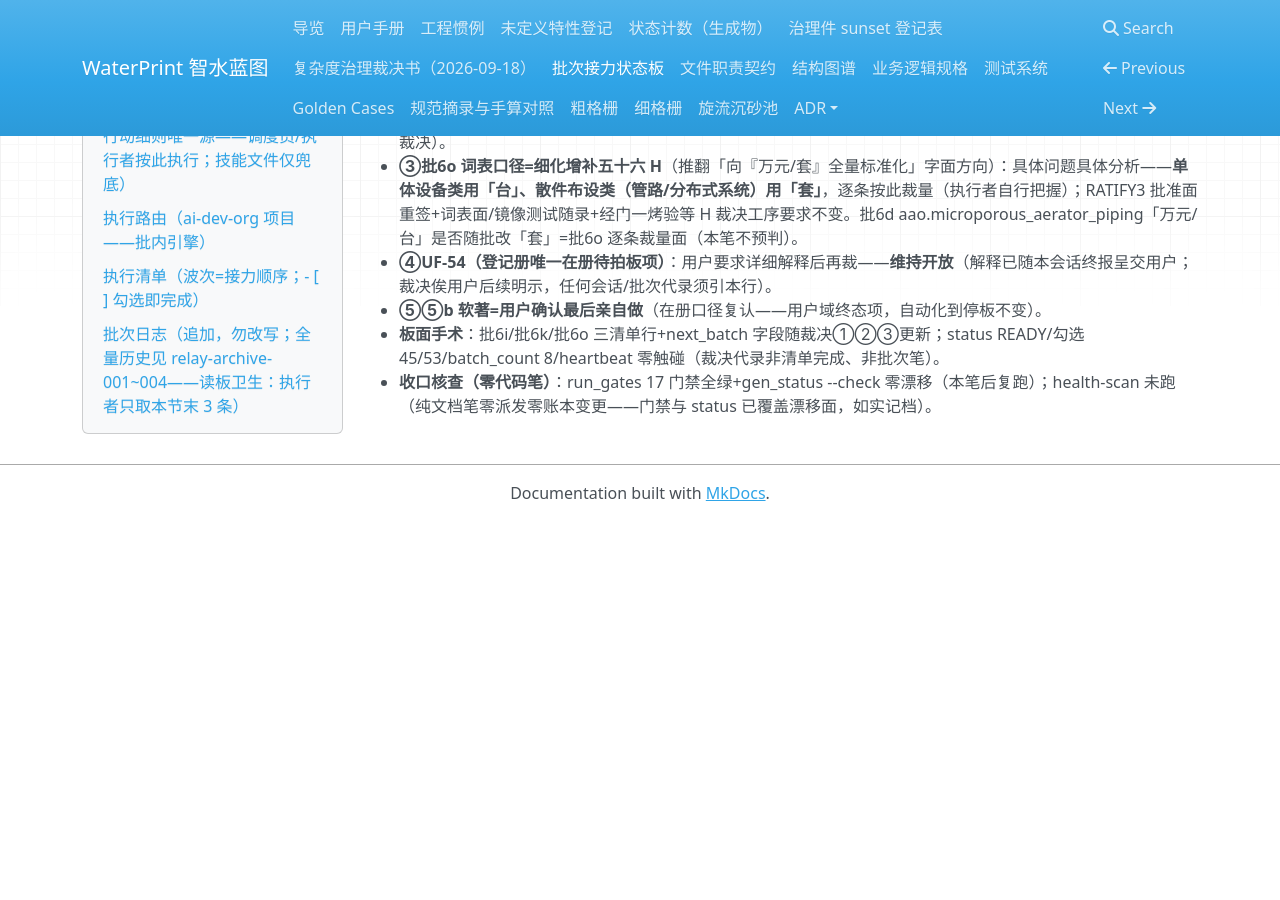
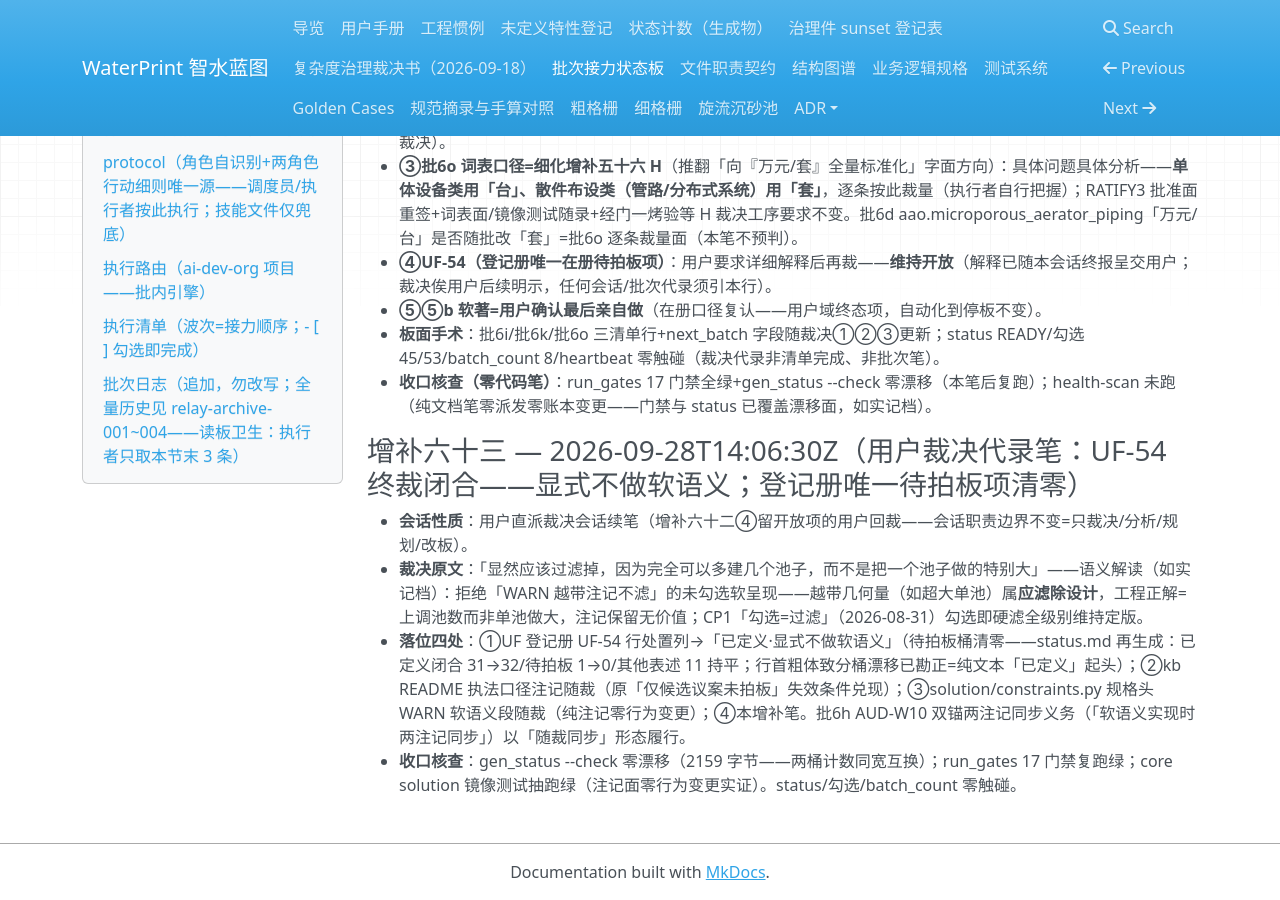
Before and after one commit to yyx20040712/waterprint, an MkDocs documentation site: the page built from docs/handoff/relay.md, in a window 1280 px wide and 900 px high, scrolled down 21725 px. Built offline with MkDocs 1.6.1, drawn with Linux system fonts in a browser that asks for light colours; nearby versions of some CDN libraries; before the commit the page ends 22246 px from its top, so only the background shows below that.

Commit message:
UF-54 终裁闭合笔（增补六十三）：显式不做软语义——越带几何量属应滤除设计（工程正解=上调池数而非单池做大），CP1 勾选即硬滤维持定版
用户裁决代录（2026-09-28 会话：「显然应该过滤掉，因为完全可以多建几个池子，
而不是把一个池子做的特别大」）。落位四处：①UF 登记册 UF-54 行处置列→
已定义·显式不做软语义（status.md 再生成：已定义闭合 31→32/待拍板 1→0——
登记册唯一待拍板项清零；行首纯文本「已定义」起头保分桶正确）；②constraint_kb
README 执法口径注记随裁（批6h「仅候选议案未拍板」失效条件兑现）；③solution/
constraints.py 规格头 WARN 软语义段随裁（纯注记零行为变更——solution 镜像
145P 复跑绿）；④relay.md 增补六十三。run_gates 17/17+gen_status 零漂移
（2159 字节）。纯注记/登记/生成物批——零计算行为变更。

```diff
--- a/docs/handoff/relay.md
+++ b/docs/handoff/relay.md
@@ -348,3 +348,10 @@
   - **⑤⑤b 软著=用户确认最后亲自做**（在册口径复认——用户域终态项，自动化到停板不变）。
 - **板面手术**：批6i/批6k/批6o 三清单行+next_batch 字段随裁决①②③更新；status READY/勾选 45/53/batch_count 8/heartbeat 零触碰（裁决代录非清单完成、非批次笔）。
 - **收口核查（零代码笔）**：run_gates 17 门禁全绿+gen_status --check 零漂移（本笔后复跑）；health-scan 未跑（纯文档笔零派发零账本变更——门禁与 status 已覆盖漂移面，如实记档）。
+
+### 增补六十三 — 2026-09-28T14:06:30Z（用户裁决代录笔：UF-54 终裁闭合——显式不做软语义；登记册唯一待拍板项清零）
+
+- **会话性质**：用户直派裁决会话续笔（增补六十二④留开放项的用户回裁——会话职责边界不变=只裁决/分析/规划/改板）。
+- **裁决原文**：「显然应该过滤掉，因为完全可以多建几个池子，而不是把一个池子做的特别大」——语义解读（如实记档）：拒绝「WARN 越带注记不滤」的未勾选软呈现——越带几何量（如超大单池）属**应滤除设计**，工程正解=上调池数而非单池做大，注记保留无价值；CP1「勾选=过滤」（2026-08-31）勾选即硬滤全级别维持定版。
+- **落位四处**：①UF 登记册 UF-54 行处置列→「已定义·显式不做软语义」（待拍板桶清零——status.md 再生成：已定义闭合 31→32/待拍板 1→0/其他表述 11 持平；行首粗体致分桶漂移已勘正=纯文本「已定义」起头）；②kb README 执法口径注记随裁（原「仅候选议案未拍板」失效条件兑现）；③solution/constraints.py 规格头 WARN 软语义段随裁（纯注记零行为变更）；④本增补笔。批6h AUD-W10 双锚两注记同步义务（「软语义实现时两注记同步」）以「随裁同步」形态履行。
+- **收口核查**：gen_status --check 零漂移（2159 字节——两桶计数同宽互换）；run_gates 17 门禁复跑绿；core solution 镜像测试抽跑绿（注记面零行为变更实证）。status/勾选/batch_count 零触碰。
```
Also changed, not shown: data/constraint_kb/README.md (+1 -1 lines), docs/status.md (+1 -1 lines), docs/undefined-features-register.md (+1 -1 lines), 1 other file.
